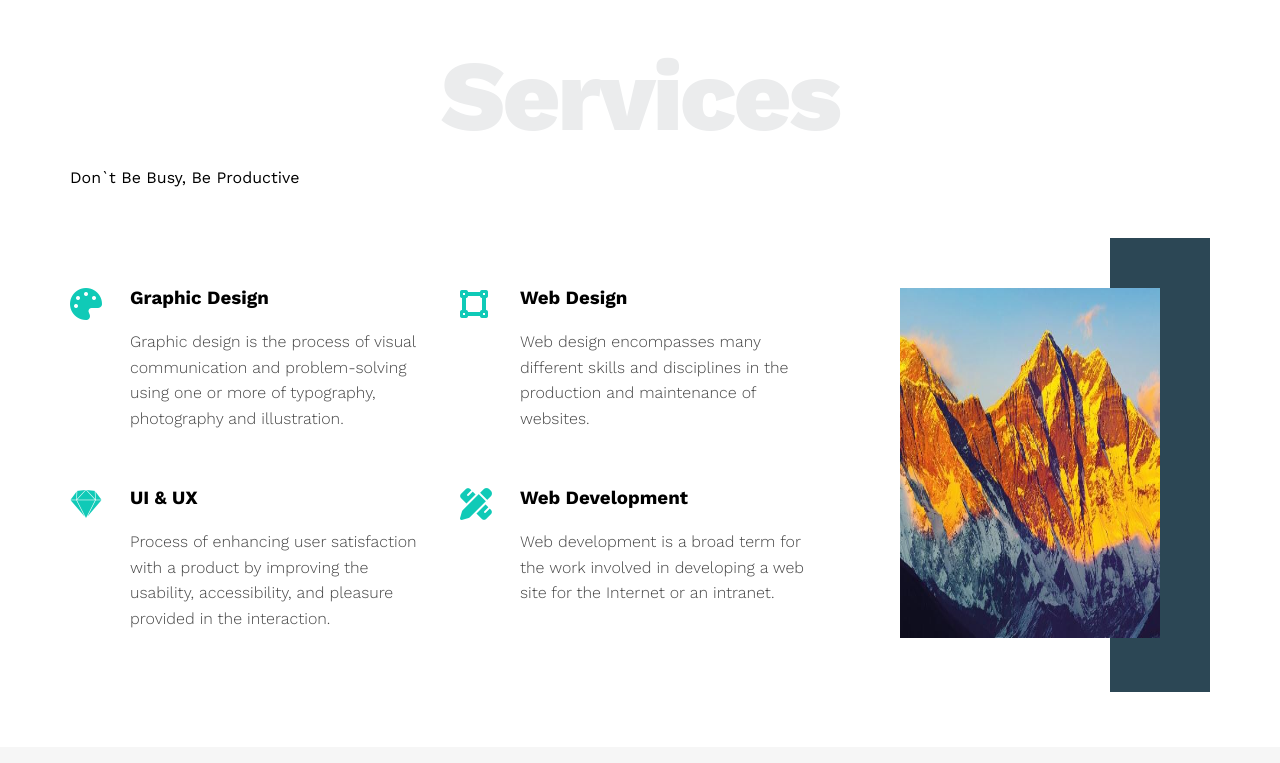
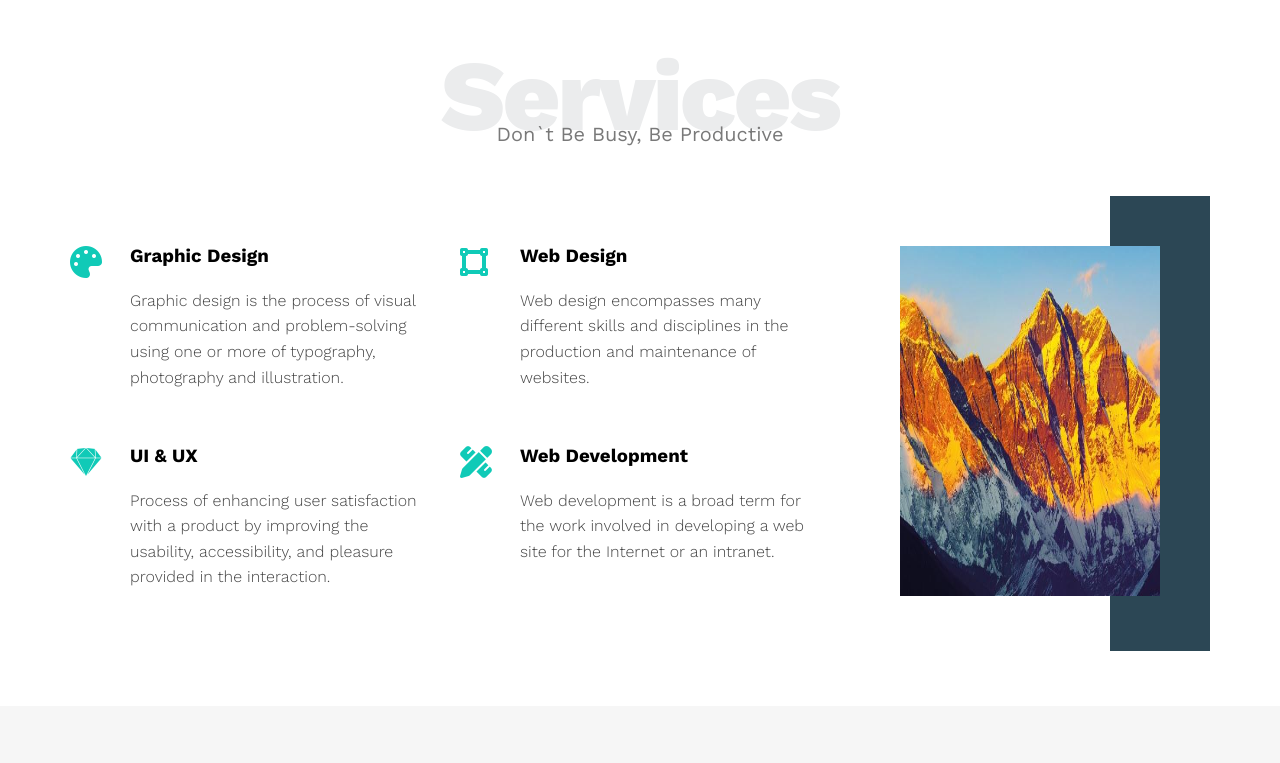
Before and after one commit to Alaa-kukja/FirstTemp, a plain HTML site: page index.html in a window 1280 px wide. Shown: the part 1220-1983 px from the top of the page. Drawn offline with nearby package versions, Linux system fonts and the light colour scheme; a web font is replaced by a local one.

Commit message:
edit in leon.css

```diff
--- a/css/leon.css
+++ b/css/leon.css
@@ -92,7 +92,7 @@ html {
   margin: 0;
 }
 
-.special_head er+p {
+.special_header+p {
   margin: -30px 0 0;
   font-size: 20px;
   text-align: center;
```
